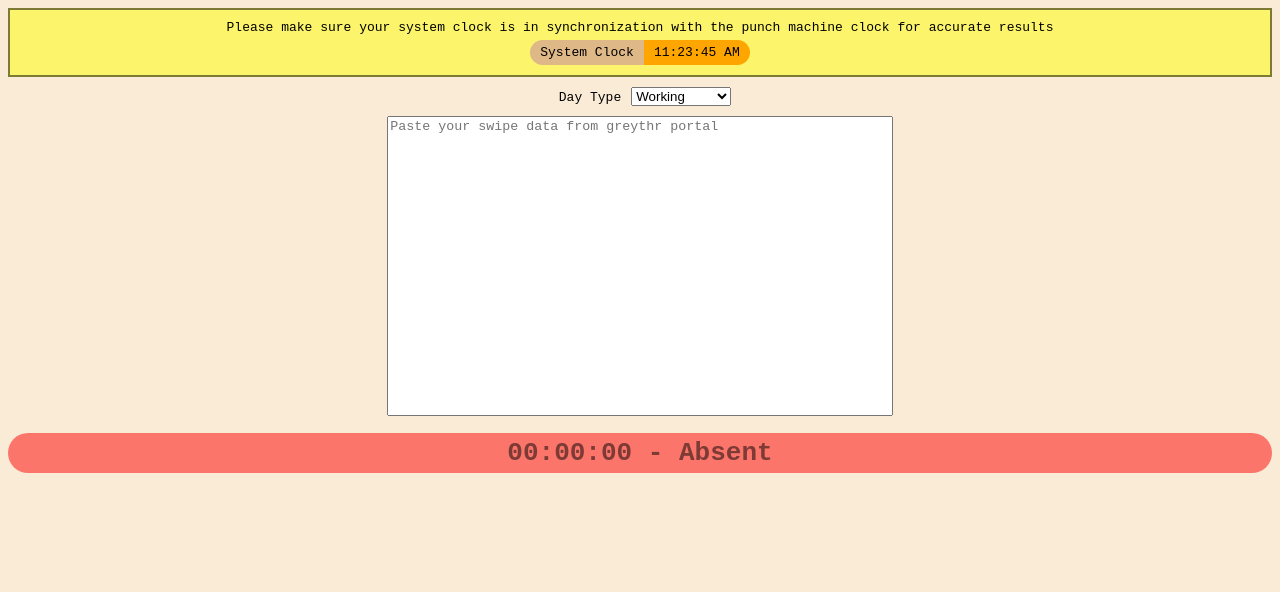
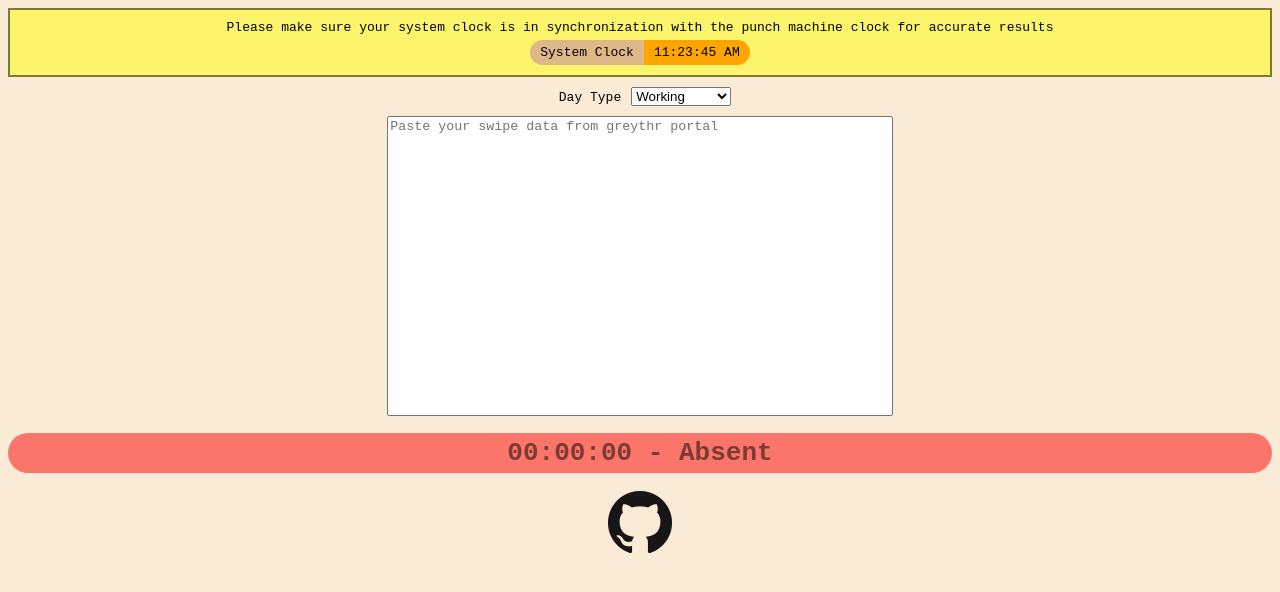
Before and after one commit to z0h4n/in-time-calculator, a React app: page public/index.html in a window 1280 px wide. Built offline with nearby package versions, Linux system fonts and the light colour scheme.

Commit message:
Added git icon

```diff
--- a/public/index.html
+++ b/public/index.html
@@ -1,5 +1,6 @@
 <!doctype html>
 <html lang="en">
+
 <head>
   <meta charset="utf-8">
   <meta name="viewport" content="width=device-width, initial-scale=1, shrink-to-fit=no">
@@ -21,6 +22,7 @@
     -->
   <title>In-Time Calculator - A React App by z0h4n</title>
 </head>
+
 <body>
   <noscript>
     You need to enable JavaScript to run this app.
@@ -36,5 +38,11 @@
       To begin the development, run `npm start` or `yarn start`.
       To create a production bundle, use `npm run build` or `yarn build`.
     -->
+  <center>
+    <a href="https://github.com/z0h4n/react-in-time-calculator" target="_blank">
+      <img src="GitHub-Mark-64px.png">
+    </a>
+  </center>
 </body>
+
 </html>
```
Also changed, not shown: public/GitHub-Mark-64px.png (added). Lines whose indentation alone changed are shown as unchanged.
